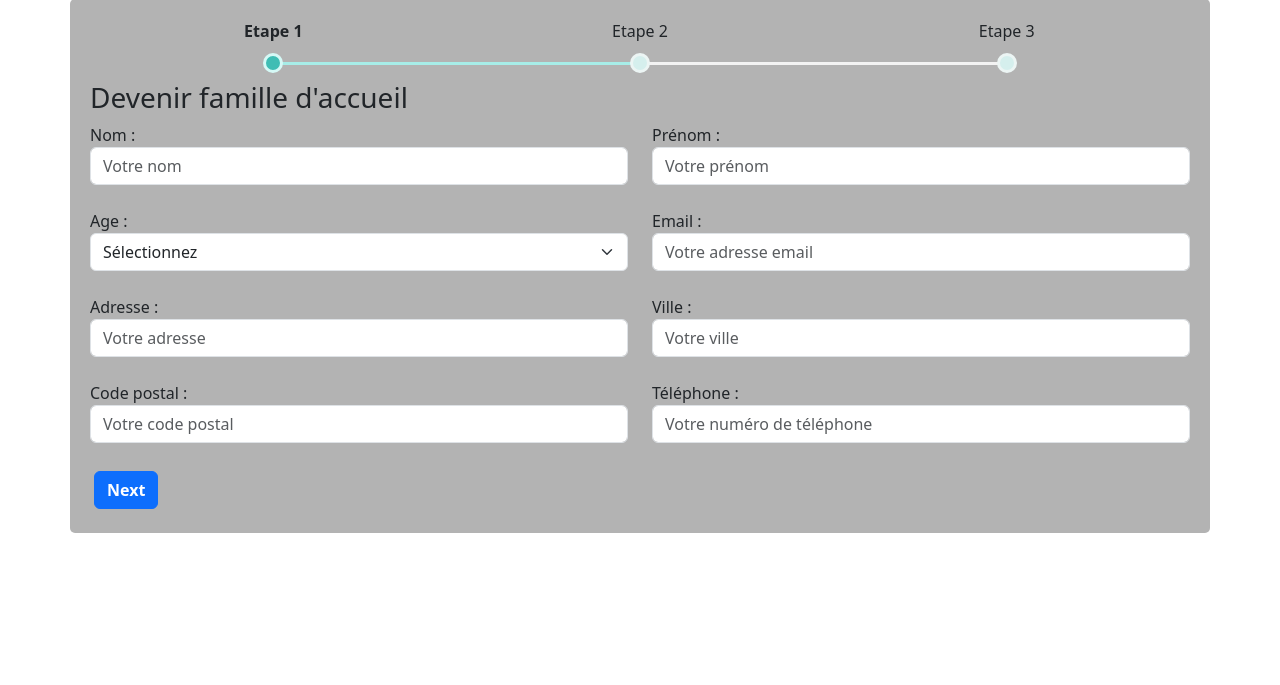
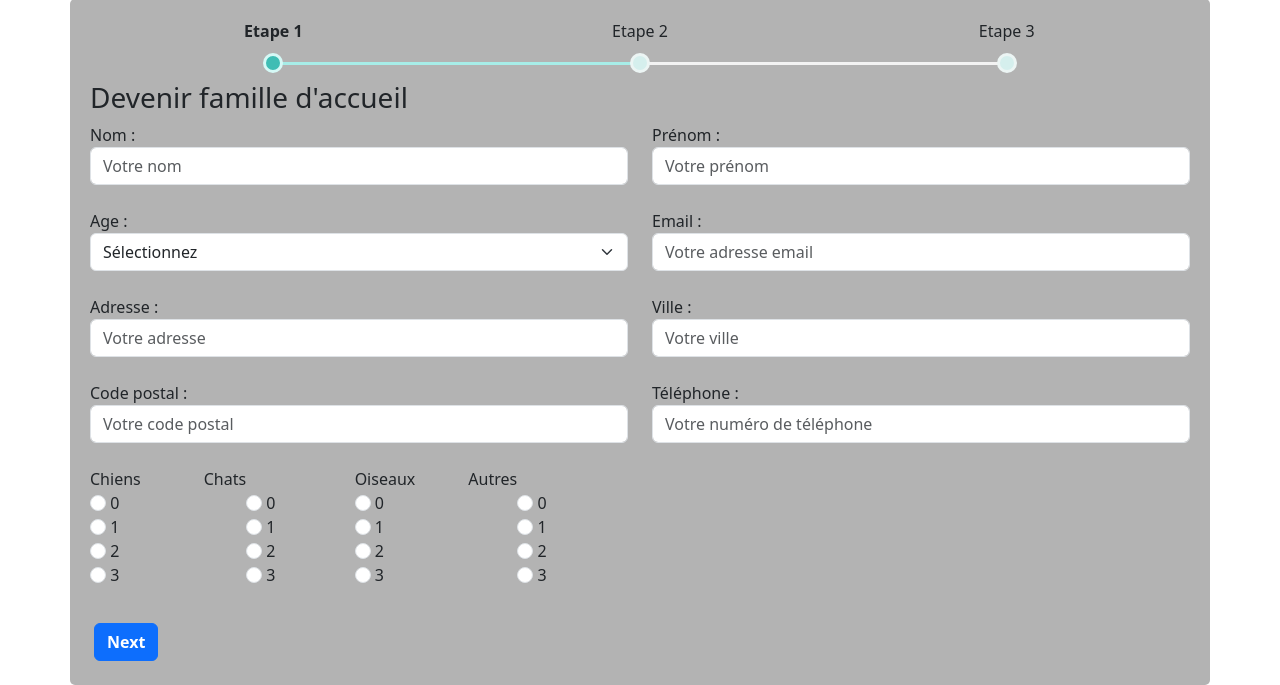
Before and after one commit to Akina1507/adopt-kitty, a CodeIgniter app: page /database/Famille1/step1 in a window 1280 px wide. Shown: the part 171-856 px from the top of the page. Before the commit the page ends 704 px from the top, so only its background shows below. Run offline with CodeIgniter, Linux system fonts and the light colour scheme.

Commit message:
Test pop up btn radio etape 1 Marche pas ne prend pas en compte les btn

```diff
--- a/application/views/form/step1.php
+++ b/application/views/form/step1.php
@@ -71,11 +71,113 @@
                             <input class="form-control" type="number" name="tel_user" id="tel_user" placeholder="Votre numéro de téléphone" required>
                             <h6 class="error_form_red"><?= form_error('tel_user'); ?></h6>
                         </div>
+
+                        <div class="col-md-6 mb-3 d-flex justify-content-center" id="animaux_radio_div">
+    <div class="animaux_radio">
+        <label for="chiens_radio">Chiens</label>
+        <div class="row">
+            <div class="col-md-6 mb-3">
+                <input class="form-check-input required-radio" type="radio" name="chiens_radio" id="chiens_radio_0" value="0" required>
+                <label class="form-check-label" for="chiens_radio_0">0</label>
+
+                <input class="form-check-input required-radio" type="radio" name="chiens_radio" id="chiens_radio_1" value="1">
+                <label class="form-check-label" for="chiens_radio_1">1</label>
+
+                <input class="form-check-input required-radio" type="radio" name="chiens_radio" id="chiens_radio_2" value="2">
+                <label class="form-check-label" for="chiens_radio_2">2</label>
+
+                <input class="form-check-input required-radio" type="radio" name="chiens_radio" id="chiens_radio_3" value="3">
+                <label class="form-check-label" for="chiens_radio_3">3</label>
+            </div>
+        </div>
+    </div>
+
+    <h6 class="error_form_red"><?= form_error('chiens_radio'); ?></h6>
+
+<!-- Répétez la structure similaire pour les autres types d'animaux -->
+
+
+<div>
+    <div class="d-flex justify-content-center">
+        <label for="chats_radio">Chats</label>
+
+        <div class="row">
+            <div class="col-md-6">
+                <br>
+                <input class="form-check-input" type="radio" name="chats_radio" id="chats_radio_0" value="0" required>
+                <label class="form-check-label" for="chats_radio_0">0</label>
+
+                <input class="form-check-input" type="radio" name="chats_radio" id="chats_radio_1"value="1">
+                <label class="form-check-label" for="chats_radio_1">1</label>
+
+                <input class="form-check-input" type="radio" name="chats_radio" id="chats_radio_2" value="2">
+                <label class="form-check-label" for="chats_radio_2">2</label>
+
+                <input class="form-check-input" type="radio" name="chats_radio" id="chats_radio_3" value="3">
+                <label class="form-check-label" for="chats_radio_3">3</label>
+            </div>
+        </div>
+        <h6 class="error_form_red"><?= form_error('chats_radio'); ?></h6>
+    </div>
+    </div>
+
+
+
+    <div>
+    <label for="oiseaux_radio">Oiseaux</label>
+    <div class="row">
+            <div class="col-md-6">
+                <input class="form-check-input" type="radio" name="oiseaux_radio" id="oiseaux_radio_0" value="0" required>
+                <label class="form-check-label" for="oiseaux_radio_0">0</label>
+
+                <input class="form-check-input" type="radio" name="oiseaux_radio" id="oiseaux_radio_1" value="1">
+                <label class="form-check-label" for="oiseaux_radio_1">1</label>
+
+                <input class="form-check-input" type="radio" name="oiseaux_radio" id="oiseaux_radio_2" value="2">
+                <label class="form-check-label" for="oiseaux_radio_2">2</label>
+
+                <input class="form-check-input" type="radio" name="oiseaux_radio" id="oiseaux_radio_3" value="3">
+                <label class="form-check-label" for="oiseaux_radio_3">3</label>
+            </div>
+        </div>
+        </div>
+        <h6 class="error_form_red"><?= form_error('oiseaux_radio'); ?></h6>
+
+
+
+
+
+        <label for="autres_radio">Autres</label>
+        <div class="row">
+            <div class="col-md-6">
+                <br>
+                <input class="form-check-input" type="radio" name="autres_radio" id="autres_radio_0" value="0" required>
+                <label class="form-check-label" for="autres_radio_0">0</label>
+
+                <input class="form-check-input" type="radio" name="autres_radio" id="autres_radio_1" value="1">
+                <label class="form-check-label" for="autres_radio_1">1</label>
+
+                <input class="form-check-input" type="radio" name="autres_radio" id="autres_radio_2" value="2">
+                <label class="form-check-label" for="autres_radio_2">2</label>
+
+                <input class="form-check-input" type="radio" name="autres_radio" id="autres_radio_3" value="3">
+                <label class="form-check-label" for="autres_radio_3">3</label>
+            </div>
+        </div>
+        <h6 class="error_form_red"><?= form_error('autres_radio'); ?></h6>
+    </div>
                         <div class="d-flex btn-row">
                             <button class="btn btn-primary fw-bold m-1" id="nextBtn" onclick="nextPrev(1)" type="button">Next</button>
                         </div>
                     </div>
                 </div>
+
+
+
+
+
+
+
 
 
                 <div class="step">
--- a/assets/js/test.js
+++ b/assets/js/test.js
@@ -63,7 +63,10 @@ function validateStep1(currentStep) {
 		.val()
 		.trim();
 	var telUser = currentStep.find("input[name='tel_user']").val().trim();
-
+	chiensRadio = currentStep.find("input[name='chiens_radio']").val().trim();
+	chatsRadio = currentStep.find("input[name='chats_radio']").val().trim();
+	oiseauxRadio = currentStep.find("input[name='oiseaux_radio']").val().trim();
+	autresRadio = currentStep.find("input[name='autres_radio']").val().trim();
 	if (
 		nomUser === "" ||
 		prenomUser === "" ||
@@ -72,7 +75,11 @@ function validateStep1(currentStep) {
 		adresseUser === "" ||
 		villeUser === "" ||
 		codepostalUser === "" ||
-		telUser === ""
+		telUser === "" ||
+		chiensRadio === "" ||
+		chatsRadio === "" ||
+		oiseauxRadio === "" ||
+		autresRadio === ""
 	) {
 		showFieldError(
 			currentStep,
@@ -310,7 +317,7 @@ document.addEventListener("DOMContentLoaded", function () {
 });
 
 
-//Systeme pour apparaitre/dispparaitre animaux_radio en fonction de nbr_animaux
+/* //Systeme pour apparaitre/dispparaitre animaux_radio en fonction de nbr_animaux
 // Masquer others_animaux si selectionner,oui,non = que btn radio 0 mais pas 1,2,3
 document.addEventListener("DOMContentLoaded", function () {
     var nbrAnimauxSelect = document.getElementById("nbr_animaux");
@@ -357,3 +364,7 @@ document.addEventListener("DOMContentLoaded", function () {
         });
     }
 });
+
+
+
+ */
```
Also changed, not shown: other parts of application/views/form/step1.php (+1 -90 lines).
